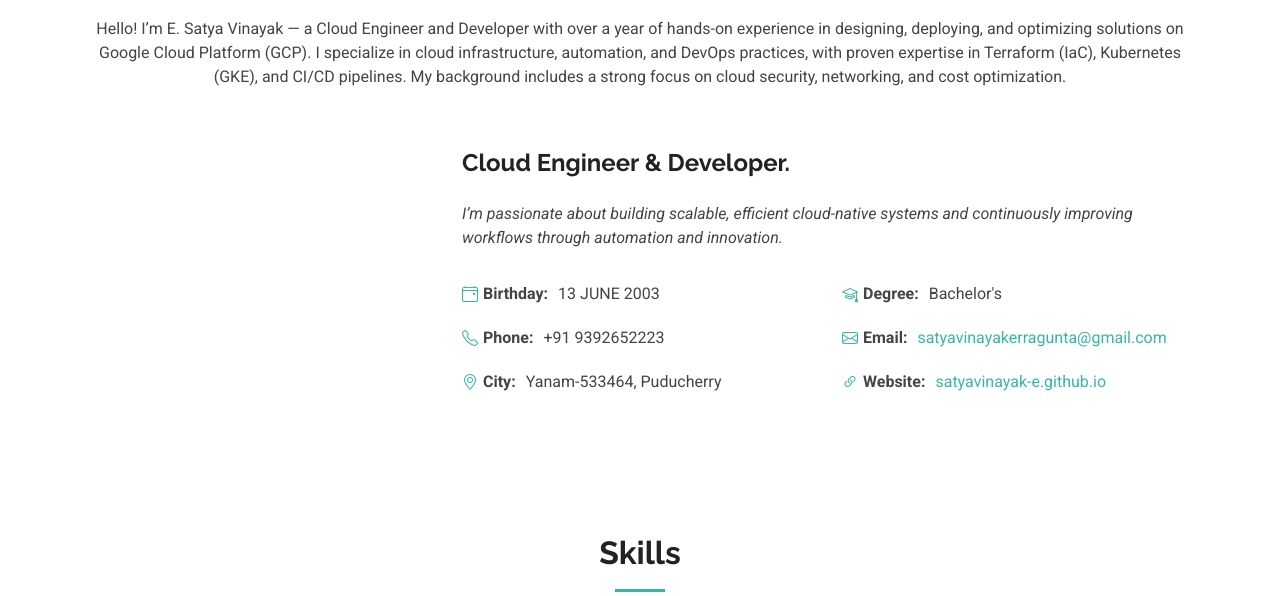
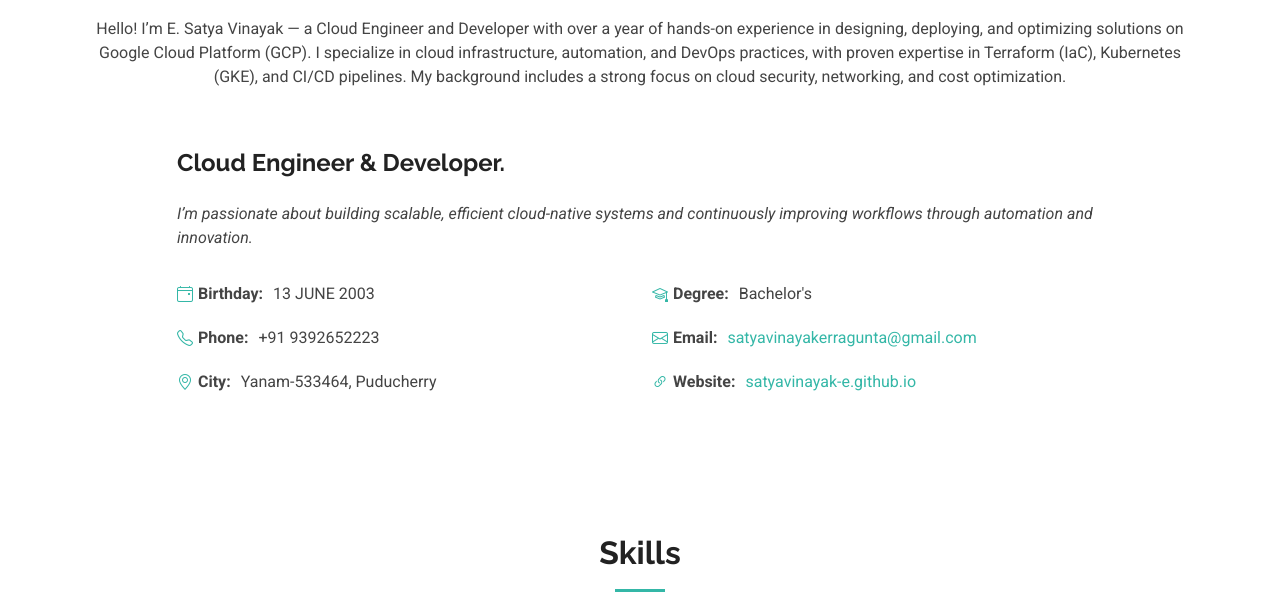
Before and after one commit to Satyavinayak-E/Satyavinayak-E.github.io, a plain HTML site: page about.html in a window 1280 px wide. Shown: the part 204-800 px from the top of the page. Drawn offline with Linux system fonts and the light colour scheme.

Commit message:
Updated about.html

```diff
--- a/about.html
+++ b/about.html
@@ -75,10 +75,7 @@
       <div class="container" data-aos="fade-up" data-aos-delay="100">
 
         <div class="row gy-4 justify-content-center">
-          <div class="col-lg-4">
-            <!--<img src="assets/img/my_image_1.jpg" class="img-fluid" style="border-radius: 25px; width:300px; height: 350px;" alt="Image is loading...">-->
-          </div>
-          <div class="col-lg-8 content">
+          <div class="col-lg-10 content">
             <h2>Cloud Engineer &amp; Developer.</h2>
             <p class="fst-italic py-3">
               I’m passionate about building scalable, efficient cloud-native systems and continuously improving workflows through automation and innovation.
```
